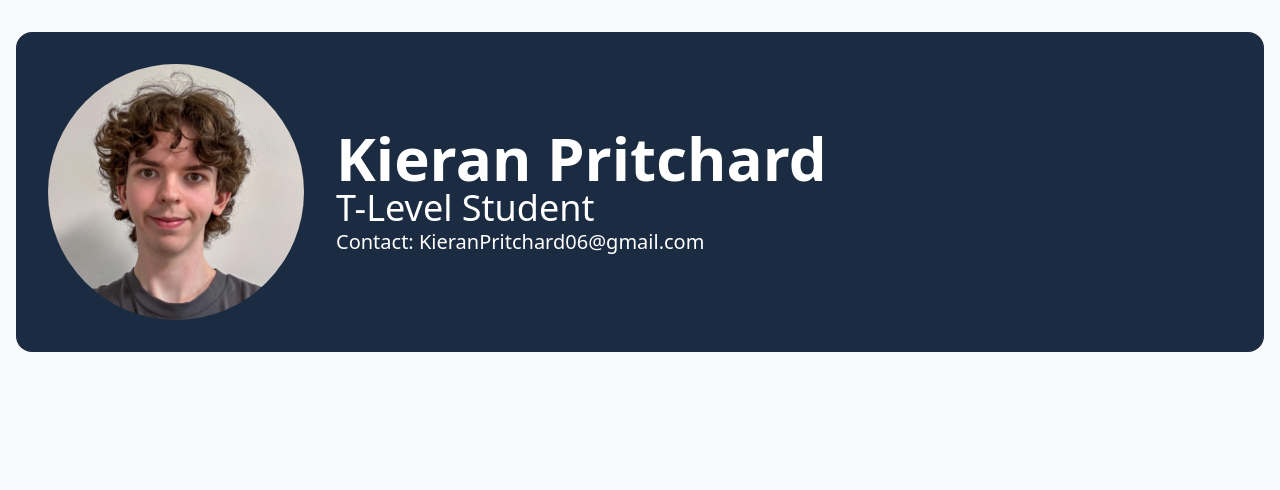
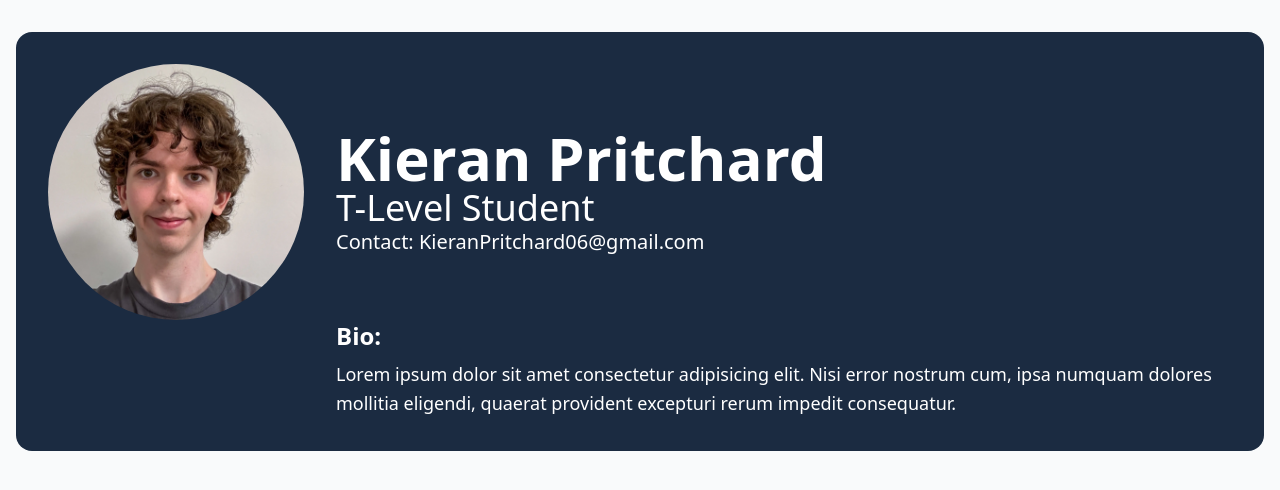
Before and after one commit to KieranPritchard/LinkNest, a React (Vite) app: page / in a window 1280 px wide. Shown: the top 490 px of the page. Built offline with nearby package versions, Linux system fonts and the light colour scheme.

Commit message:
fixed the biography

```diff
--- a/src/App.jsx
+++ b/src/App.jsx
@@ -1,5 +1,6 @@
 import './App.css'
 import ContentBackground from './components/backgrounds/ContentBackground'
+import Biography from './components/Bio/Biography'
 import PersonalBio from './components/Bio/PersonalBio'
 
 function App() {
@@ -8,6 +9,7 @@ function App() {
       <div className='min-h-screen bg-gradient-to-br dark:bg-[#0d1b2a] bg-[#f9fafb] py-4'>
         <ContentBackground>
           <PersonalBio />
+          <Biography />
         </ContentBackground>
       </div>
     </>
--- /dev/null
+++ b/src/components/Bio/Biography.jsx
@@ -0,0 +1,22 @@
+function Biography(){
+    return(
+        /* Match the flex layout and gap of the PersonalBio */
+        <div className="flex justify-start gap-8">
+
+            {/* Spacer: This matches the width of the img (w-64) exactly */}
+            <div className="w-64 flex-shrink-0"></div>
+
+            {/* Content column */}
+            <div className="flex flex-col text-white">
+                <h3 className="text-2xl font-bold mb-2">Bio:</h3>
+                <p className="text-lg leading-relaxed">
+                    Lorem ipsum dolor sit amet consectetur adipisicing elit.
+                    Nisi error nostrum cum, ipsa numquam dolores mollitia eligendi,
+                    quaerat provident excepturi rerum impedit consequatur.
+                </p>
+            </div>
+        </div>
+    )
+}
+
+export default Biography
--- a/src/components/Bio/NameBox.jsx
+++ /dev/null
@@ -1,10 +0,0 @@
-function NameBox(){
-    return(
-        <div className="lg:w-3/4 lg:mx-auto">
-            <h1 className="text-5xl text-center mt-4 text-[#2a3c4b] dark:text-[#a9d6e5]">Kieran Pritchard</h1>
-            <p className="text-center text-lg mt-4 text-[#1f2933] dark:text-[#f0f4f8]">Student at Bournemouth & Poole College | Aspiring Programmer & Ethical Hacker | Passionate About Cybersecurity</p>
-        </div>
-    )
-}
-
-export default NameBox
```
